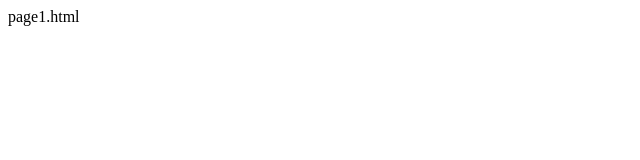
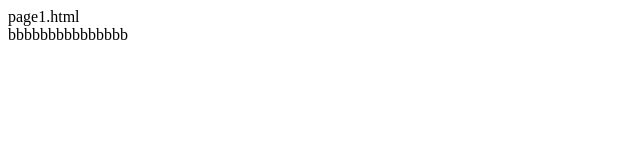
Before and after one commit to Zhangyz21/zyz-web, a plain HTML site: page page1.html in a window 1280 px wide. Shown: the whole page, without its empty margins (0-640 px from the left). Drawn offline with Linux system fonts and the light colour scheme.

Commit message:
-mpage1.html添加br22222222

```diff
--- a/page1.html
+++ b/page1.html
@@ -6,5 +6,7 @@
 </head>
 <body>
 	page1.html
+	<br>
+	bbbbbbbbbbbbbbb
 </body>
 </html>
```
Also changed, not shown: index.html (+2 -0 lines).
